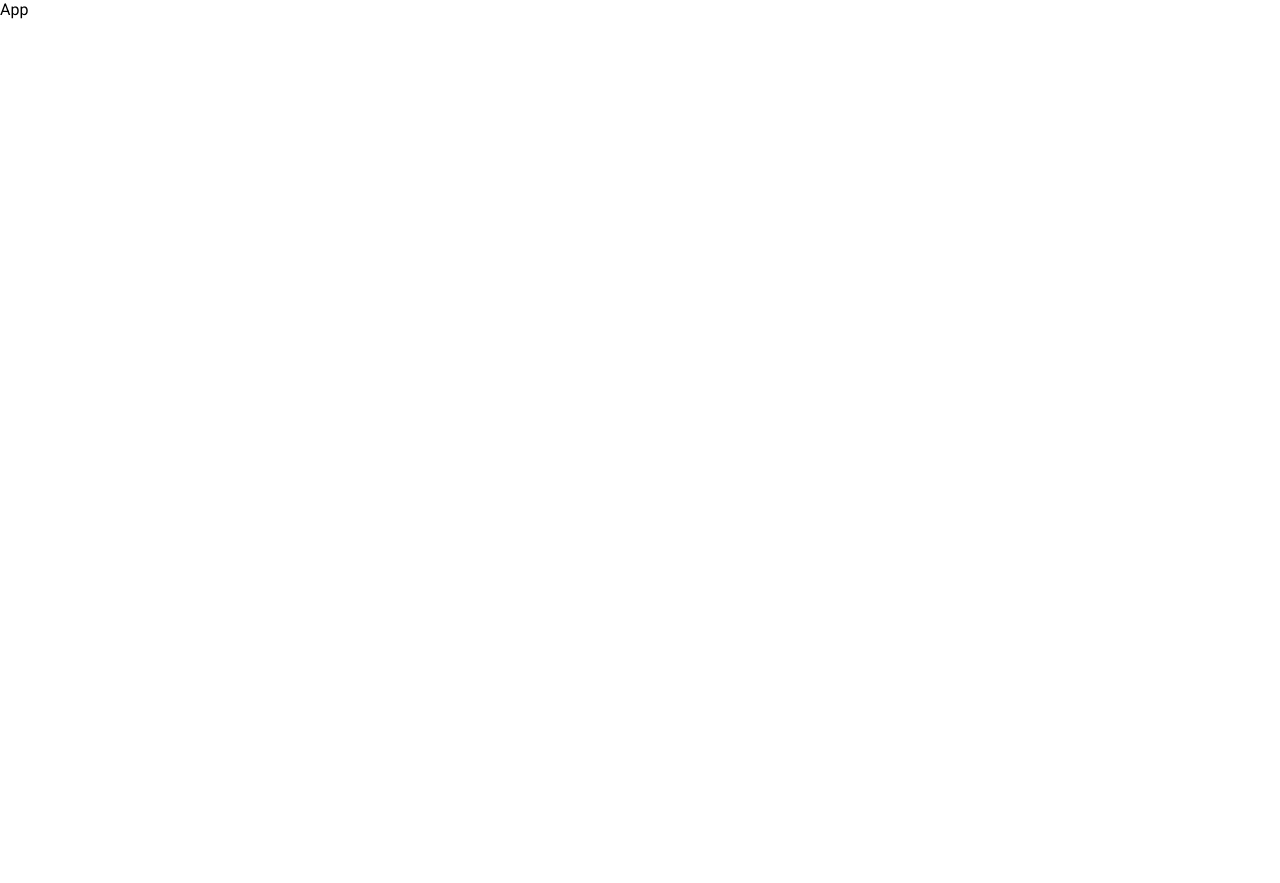
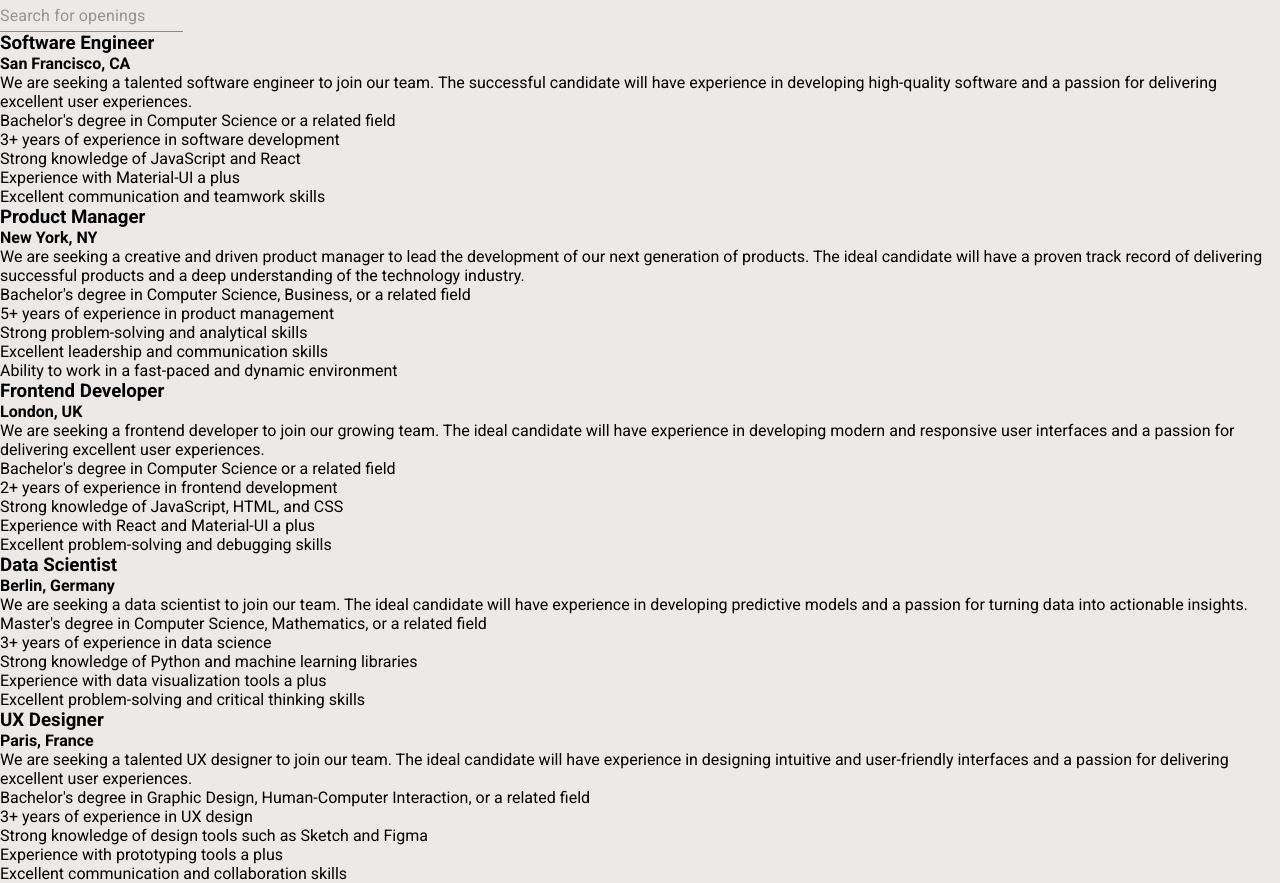
Before and after one commit to vicowiti/workforce-test, a React (Vite) app: page / in a window 1280 px wide. Before the commit the page ends 800 px from the top, so only its background shows below. Built offline with nearby package versions, Linux system fonts and the light colour scheme.

Commit message:
Coded the mvp pending styling

```diff
--- a/src/App.tsx
+++ b/src/App.tsx
@@ -1,7 +1,33 @@
-import React from "react";
+import { useEffect, useState } from "react";
+import RenderData from "./components/RenderData";
+import SearchBar from "./components/SearchBar";
+import { JobPost } from "./utils/data";
+import mydata from "./assets/job-data.json";
 
 const App = () => {
-  return <div>App</div>;
+  const [jsonData, setJsonData] = useState<JobPost[]>(mydata);
+  const [filteredData, setFilteredData] = useState<JobPost[]>([]);
+  const [searchTerm, setSearchTerm] = useState("");
+
+  console.log("jsondata", jsonData);
+
+  //Handle Data Filtering
+  useEffect(() => {
+    setFilteredData(
+      jsonData.filter(
+        (item) =>
+          item.title.toLowerCase().includes(searchTerm.toLowerCase()) ||
+          item.location.toLowerCase().includes(searchTerm.toLowerCase()) ||
+          item.description.toLowerCase().includes(searchTerm.toLowerCase())
+      )
+    );
+  }, [searchTerm, jsonData]);
+  return (
+    <div>
+      <SearchBar value={searchTerm} setSearch={setSearchTerm} />
+      <RenderData data={filteredData} />
+    </div>
+  );
 };
 
 export default App;
--- a/src/index.css
+++ b/src/index.css
@@ -8,4 +8,8 @@
 
 body {
   font-family: "Roboto", sans-serif;
+  background: #ede9e8;
+  margin: 0 auto;
+  width: 100%;
+  max-width: 1440px;
 }
--- /dev/null
+++ b/src/utils/data.ts
@@ -0,0 +1,20 @@
+export interface JobPost {
+  id: number;
+  title: string;
+  location: string;
+  description: string;
+  requirements: string[];
+}
+
+export interface SearchBarProps {
+  value: string;
+  setSearch: React.Dispatch<React.SetStateAction<string>>;
+}
+
+export interface RenderDataProps {
+  data: JobPost[];
+}
+
+export interface JobCardProps {
+  job: JobPost;
+}
```
